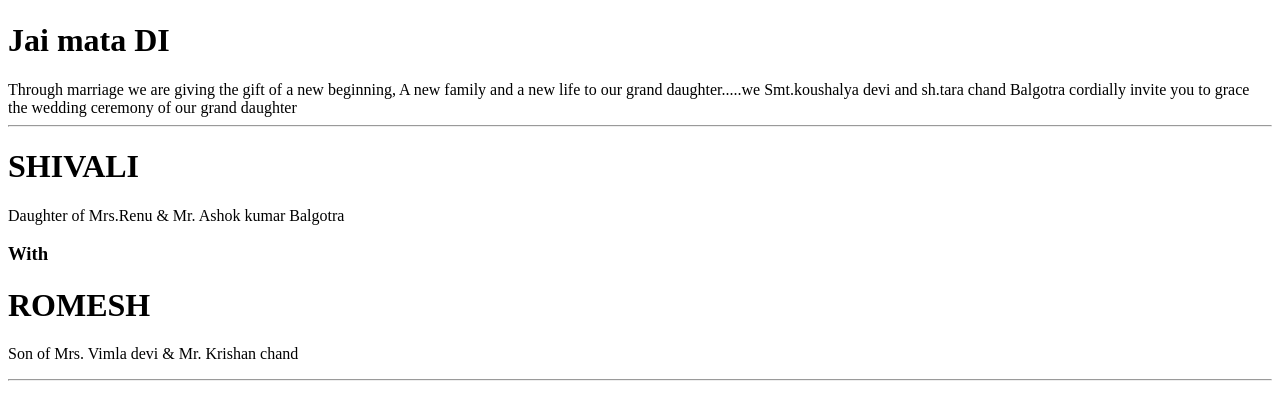
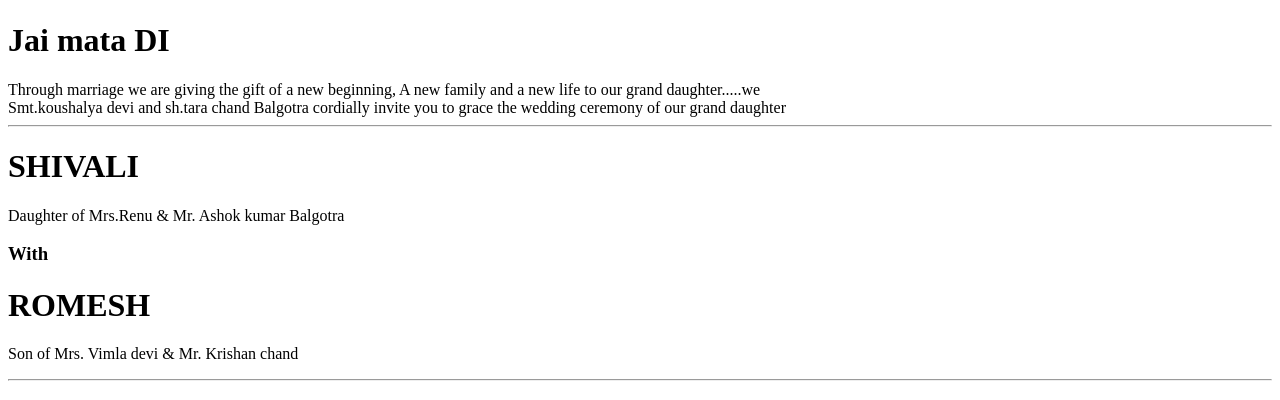
Before and after one commit to gandhiritik/-shivaliwedsromesh-wedding-card-github.io, a plain HTML site: page index.html in a window 1280 px wide. Shown: the part 383-783 px from the top of the page. Drawn offline with nearby package versions, Linux system fonts and the light colour scheme; a web font is replaced by a local one.

Commit message:
Update index.html

```diff
--- a/index.html
+++ b/index.html
@@ -16,7 +16,7 @@
          </div>
 
         <div class="line">
-            <p1>Through marriage we are giving the gift of a new beginning, A new family and a new life to our grand daughter.....we Smt.koushalya devi and sh.tara chand Balgotra cordially invite you to grace the wedding ceremony of our grand daughter</p1>
+            <p1>Through marriage we are giving the gift of a new beginning, A new family and a new life to our grand daughter.....we <br>Smt.koushalya devi and sh.tara chand Balgotra cordially invite you to grace the wedding ceremony of our grand daughter</p1>
         </div>
 
         <div class="line1">
```
